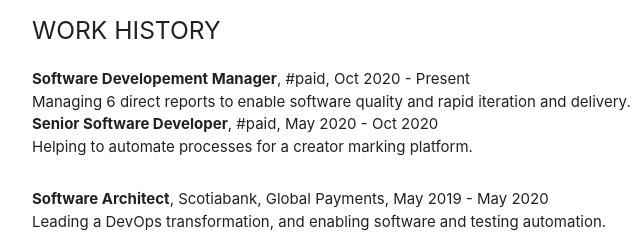
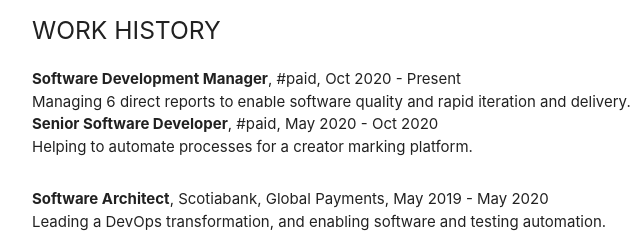
Before and after one commit to kspaans/resume, a plain HTML site: page index.html in a window 1280 px wide. Shown: the part 307-546 px from the top of the page, 160-800 px from the left. Drawn offline with nearby package versions, Linux system fonts and the light colour scheme.

Commit message:
fix typo

```diff
--- a/index.html
+++ b/index.html
@@ -38,7 +38,7 @@ Updated Nov 2020 for #paid
 
 	<h5>WORK HISTORY</h5>
 	<div class="section">
-		<b>Software Developement Manager</b>, #paid, Oct 2020 - Present <br>
+		<b>Software Development Manager</b>, #paid, Oct 2020 - Present <br>
 		Managing 6 direct reports to enable software quality and rapid iteration and delivery. <br>
 		<b>Senior Software Developer</b>, #paid, May 2020 - Oct 2020 <br>
 		Helping to automate processes for a creator marking platform.
```
